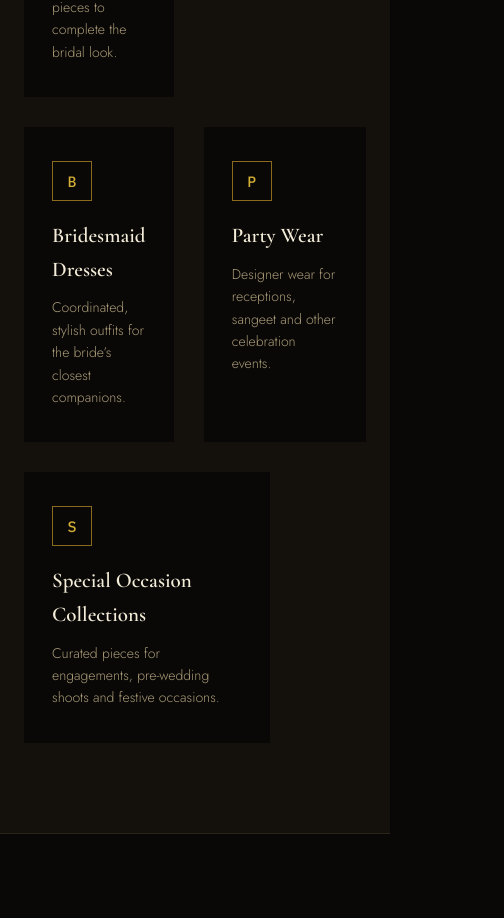
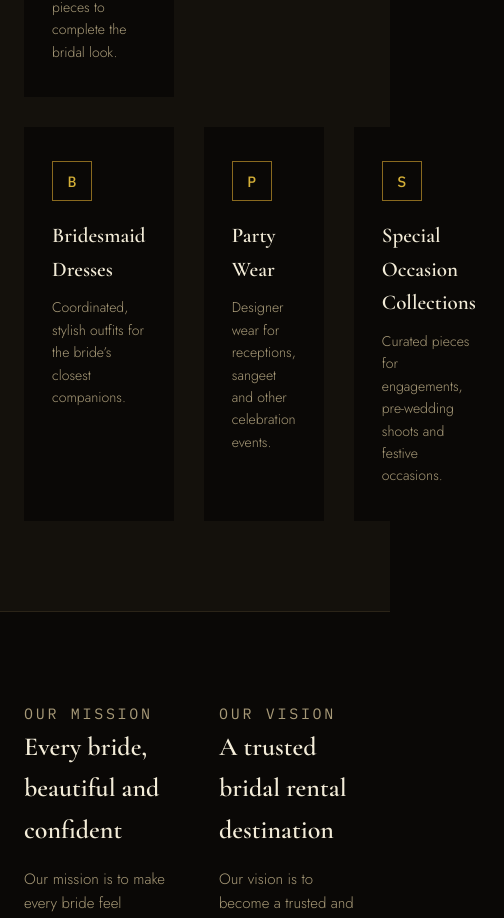
Before and after one commit to jairajrenjith/Jera-Bridal-Rental, a React (Vite) app: page / in a window 390 px wide. Shown: the part 2657-3575 px from the top of the page, 504 px wide, since content can reach past the window. Built offline with nearby package versions, Linux system fonts and the light colour scheme; no server answers; the database is empty.

Commit message:
Add files via upload

```diff
--- a/src/index.css
+++ b/src/index.css
@@ -690,15 +690,11 @@ em { font-style: italic; color: var(--gold-bright); }
 /* -------------------------------------------------------------- mobile */
 @media (max-width: 860px) {
   .rent-grid {
-    grid-template-columns: repeat(2, 1fr);
+    grid-template-columns: 1fr;
   }
 
   .rent-grid--center-last .rent-card {
-    grid-column: span 1;
-  }
-
-  .rent-grid--center-last .rent-card:nth-child(5) {
-    grid-column: 1 / span 2;
+    grid-column: 1;
   }
 
   .wardrobe-grid {
```
